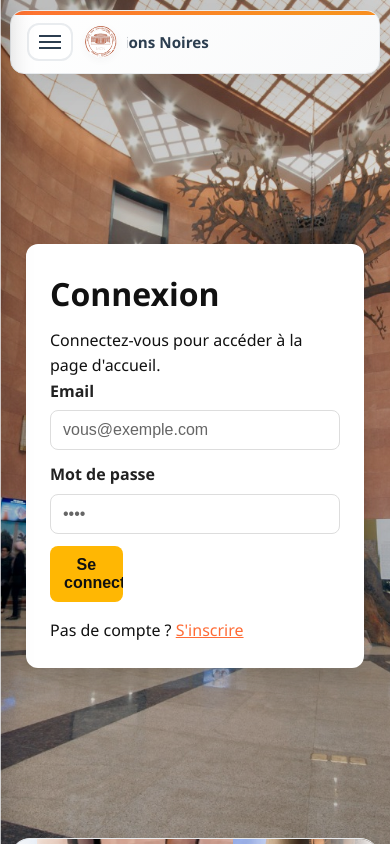
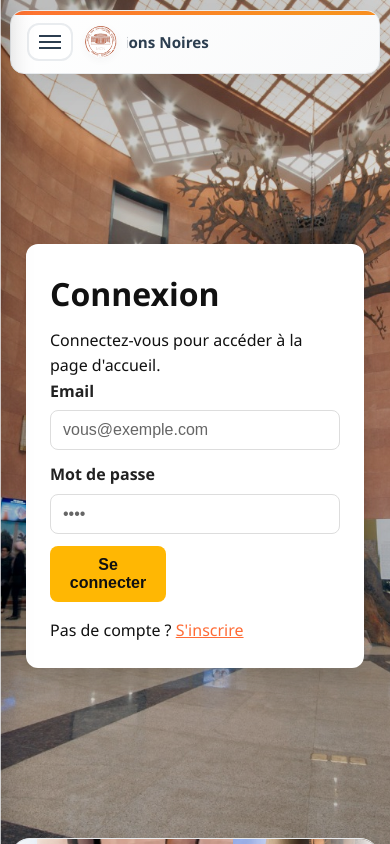
Before and after one commit to kebe199/musee, a React (Create React App) app in the folder frontend/: page /login in a window 390 px wide. Shown: the top 844 px of the page. Built offline with nearby package versions, Linux system fonts and the light colour scheme.

Commit message:
rectif css voir plus

```diff
--- a/frontend/src/App.css
+++ b/frontend/src/App.css
@@ -1565,7 +1565,7 @@ footer {
   }
   .btn-primary {
     min-width: 0;
-    max-width: 25%;
+    max-width: 40%;
     font-size: 0.92rem;
     padding: 7px 8px;
     text-align: center;
```
